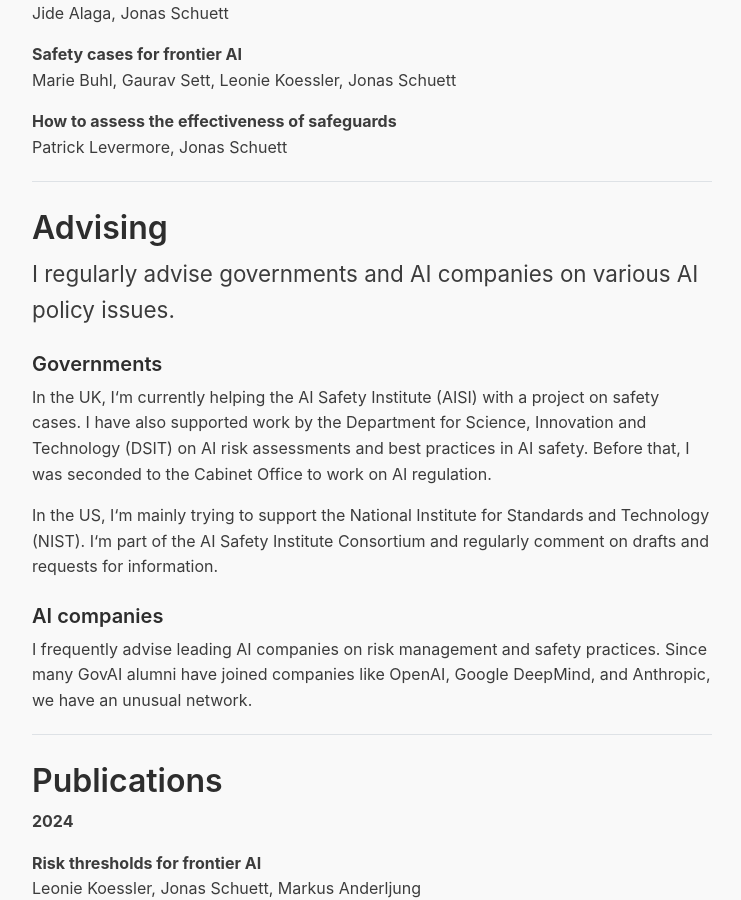
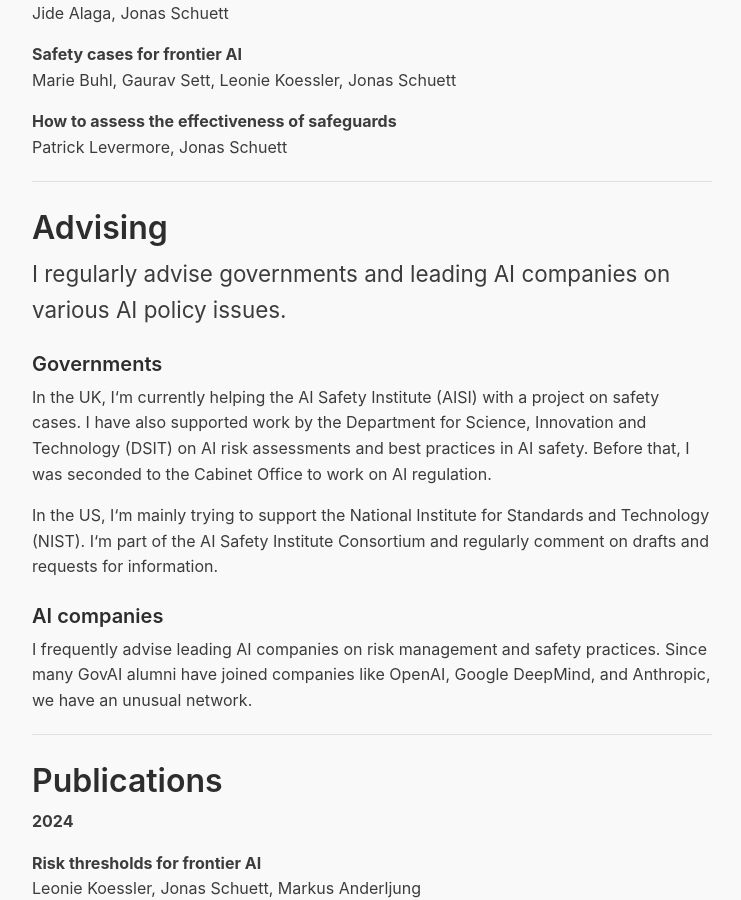
Before and after one commit to jonasschuett/jonasschuett.github.io, a Jekyll site: the page built from _posts/2020-04-04-introduction.md, in a window 1280 px wide and 900 px high, scrolled down 2057 px. Shown: the whole window, without its empty margins (268-1009 px from the left). Built offline with Jekyll 4.4.1, drawn with Linux system fonts in a browser that asks for light colours; nearby versions of some CDN libraries.

Commit message:
Update 2020-04-04-introduction.md

```diff
--- a/_posts/2020-04-04-introduction.md
+++ b/_posts/2020-04-04-introduction.md
@@ -56,7 +56,7 @@ Patrick Levermore, Jonas Schuett
 
 # Advising
 
-<p class="lead">I regularly advise governments and AI companies on various AI policy issues.</p>
+<p class="lead">I regularly advise governments and leading AI companies on various AI policy issues.</p>
 
 ### Governments
 
```
